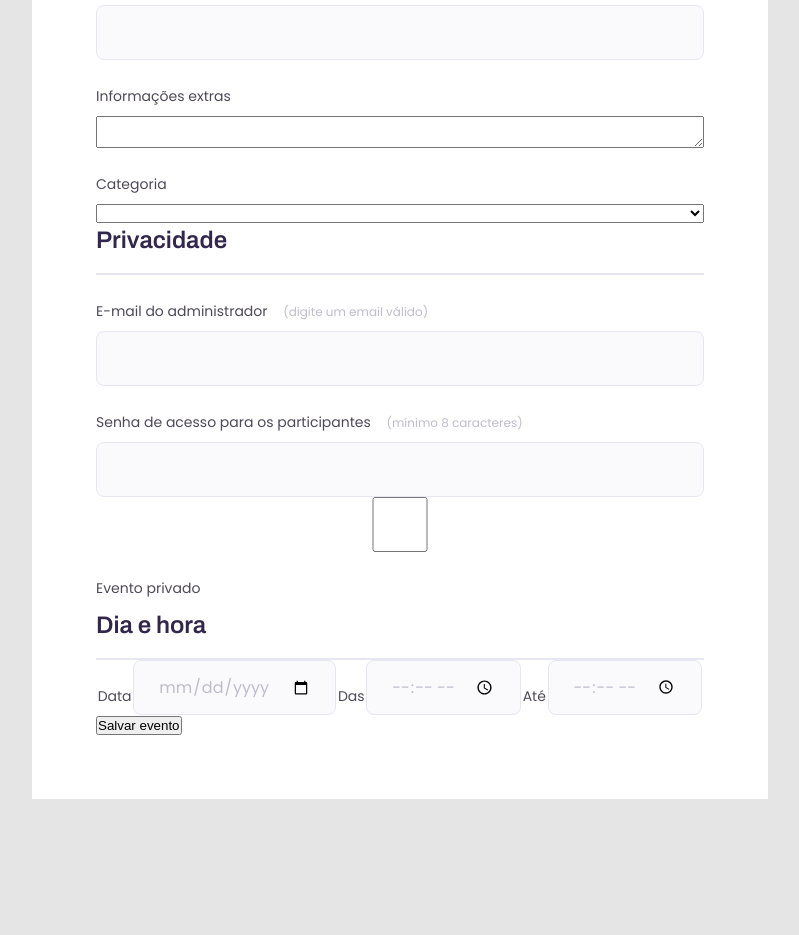
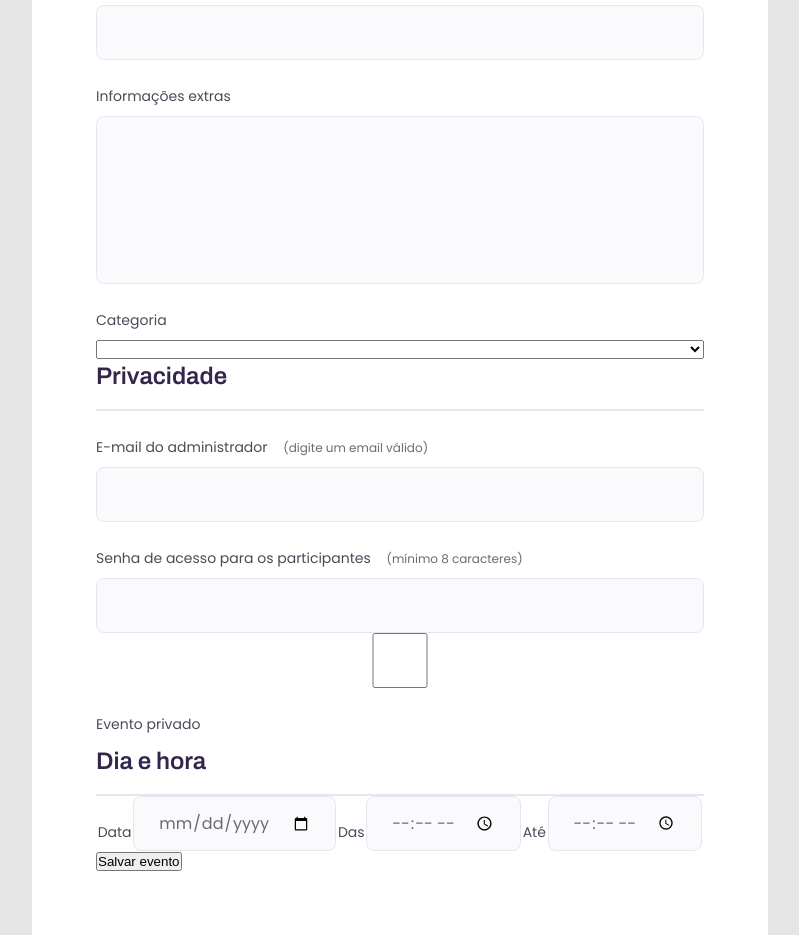
Before and after one commit to kennedysferreira/projetoFormulario, a plain HTML site: page index.html in a window 1280 px wide. Shown: the part 669-1604 px from the top of the page, without its empty margins (240-1039 px from the left). Before the commit the page ends 1468 px from the top, so only its background shows below. Drawn offline with Linux system fonts and the light colour scheme.

Commit message:
update css

```diff
--- a/index.html
+++ b/index.html
@@ -31,9 +31,9 @@
         <label for="title">Título do evento <span>(mínmo 8 caracteres)</span></label>
         <input type="text" id="title">
         <label for="link">Link do evento <span>(comece com https://)</span></label>
-        <input type="text" id="link">
+        <input type="url" id="link">
         <label for="wApp">Whatsapp para contato <span>(somente números)</span></label>
-        <input type="text" id="wApp">
+        <input type="number" id="wApp">
         <label for="info">Informações extras</label>
         <textarea id="info"></textarea>
         <label for="category">Categoria</label>
--- a/style.css
+++ b/style.css
@@ -78,7 +78,7 @@ fieldset span {
   font-size: 12px;
   line-height: 20px;
 
-  color: #c1bccc;
+  color: #6c6a71;
 }
 
 fieldset label span {
@@ -101,7 +101,7 @@ fieldset legend {
   margin-bottom: 16px;
 }
 
-fieldset input {
+fieldset input, textarea {
   box-sizing: border-box;
   background: #fafafc;
 
@@ -111,15 +111,13 @@ fieldset input {
   height: 55px;
   padding: 0 24px;
 
-font-family: 'Poppins';
+  font-family: "Poppins";
 
-font-weight: 400;
-font-size: 16px;
-line-height: 26px;
+  font-weight: 400;
+  font-size: 16px;
+  line-height: 26px;
 
-color: #C1BCCC;
-
-
+  color: #6c6a71;
 }
 
 .line {
@@ -131,6 +129,12 @@ color: #C1BCCC;
   flex-direction: column;
 }
 
+.infoEvent textarea {
+  height: 168px;
+  padding: 24px;
+  resize: none;
+}
+
 .privacity {
   display: flex;
   flex-direction: column;
```
